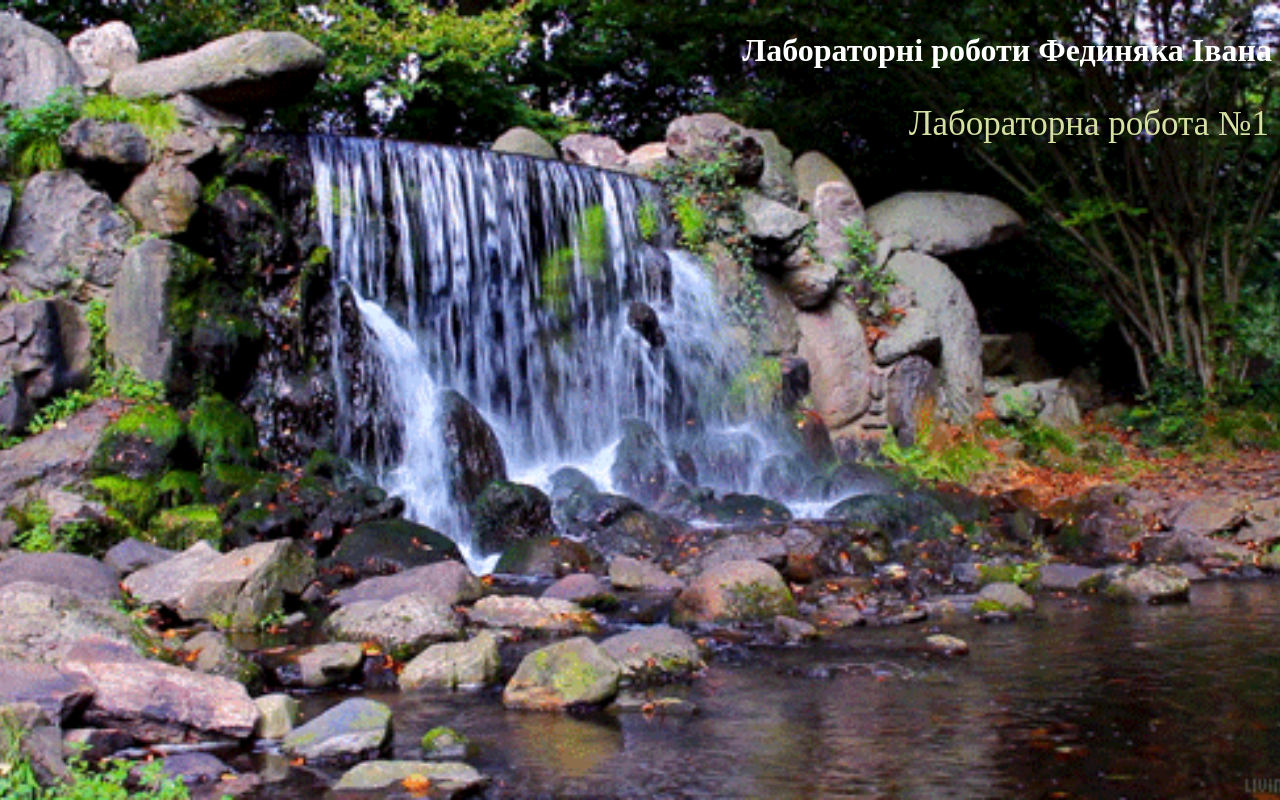
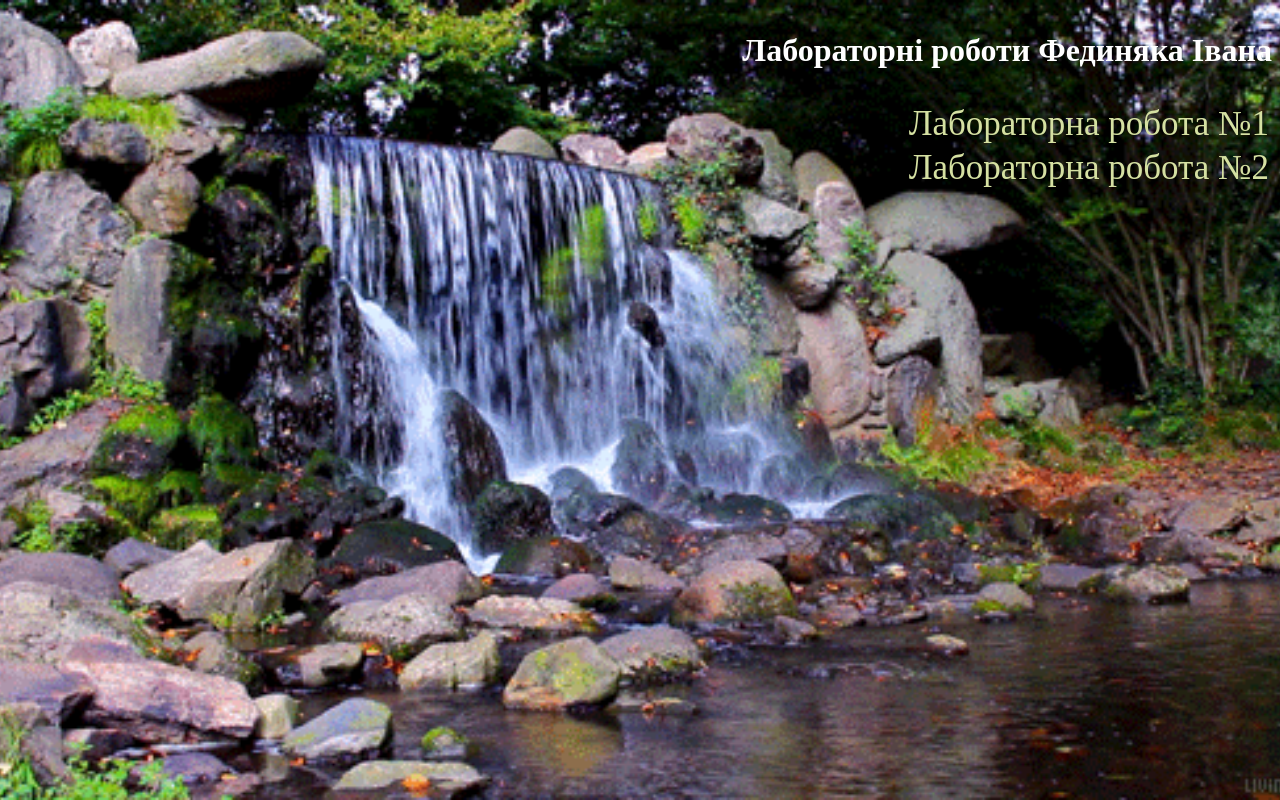
Before and after one commit to iwbathed/iwbathed.github.io, a plain HTML site: page index.html in a window 1280 px wide. Drawn offline with Linux system fonts and the light colour scheme.

Commit message:
Update index.html
lab2 link

```diff
--- a/index.html
+++ b/index.html
@@ -11,8 +11,8 @@
 
 	<table id="links"  align="right" >
 		<tr><td><a href="lab/lab1/index1.html">Лабораторна робота №1</a></td></tr>
-		<!-- <tr><td><a href="2/Lab2/html/index2.html">Лабораторна робота №2</a></td></tr>
-		<tr><td><a href="3/Lab3/html/index3.html">Лабораторна робота №3</a></td></tr>
+		<tr><td><a href="lab/lab2/index2.html">Лабораторна робота №2</a></td></tr>
+		<!-- <tr><td><a href="3/Lab3/html/index3.html">Лабораторна робота №3</a></td></tr>
 		<tr><td><a href="4/Lab4/html/index4.html">Лабораторна робота №4</a></td></tr>
 		<tr><td><a href="5/Lab 5/html/index5.html">Лабораторна робота №5</a></td></tr>
 		<tr><td><a href="6/Lab 6/html/index6.html">Лабораторна робота №6</a></td></tr>
```
